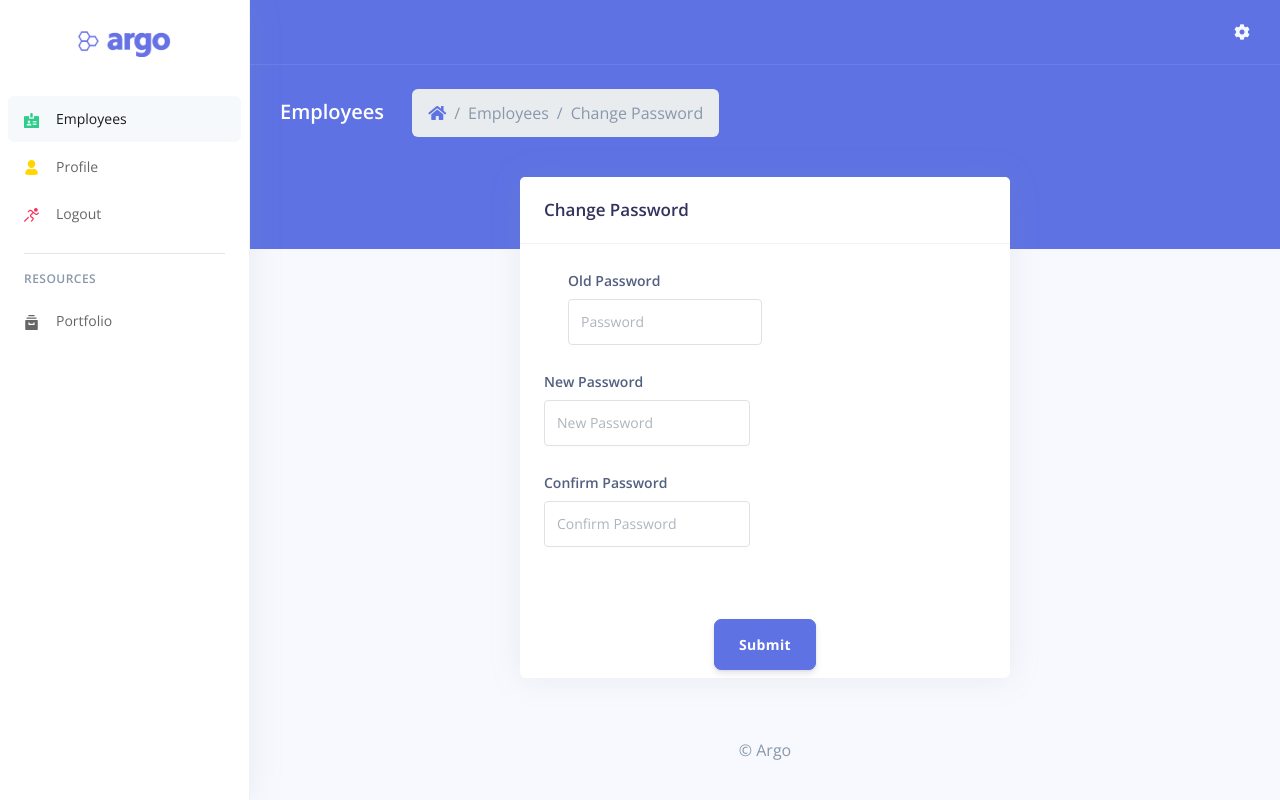
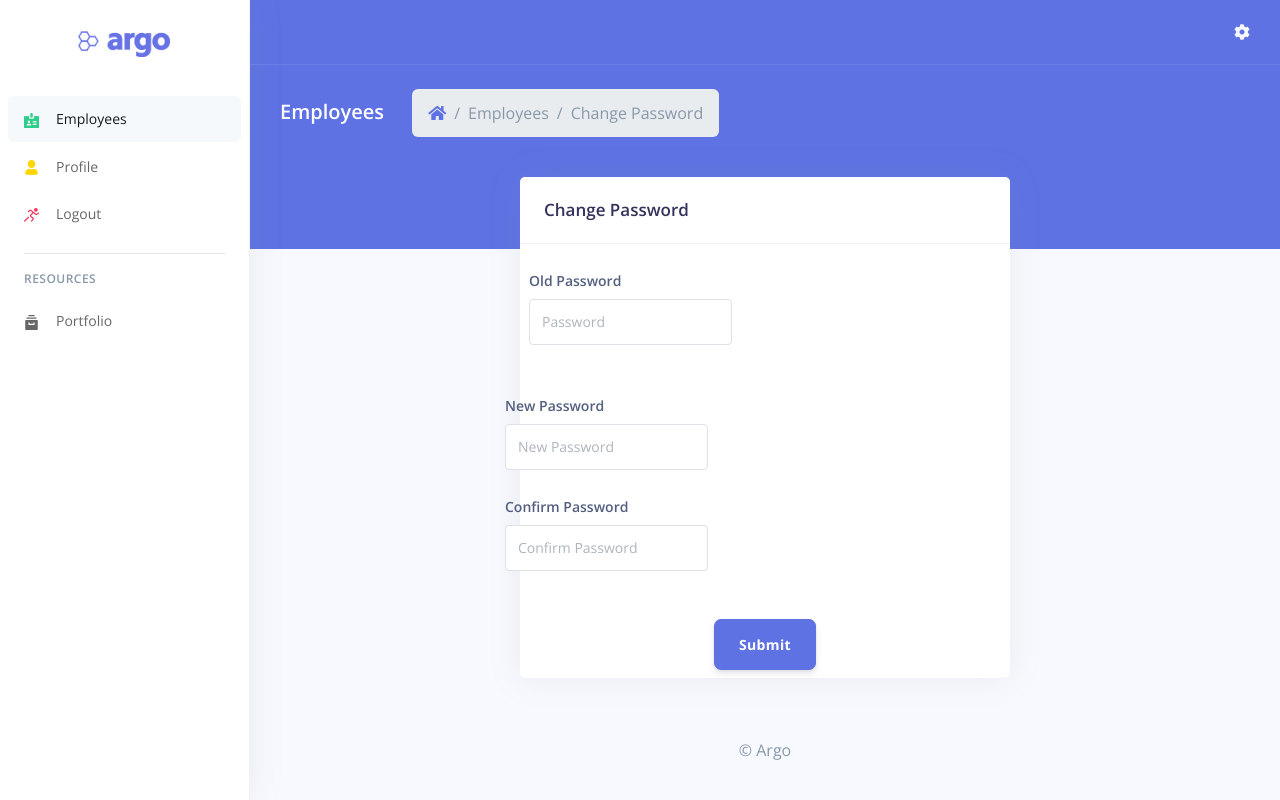
Before and after one commit to kchongee/employee-management-laravel, a Flask app: page /employees/change_password/1 in a window 1280 px wide. Run offline with Flask 2, Linux system fonts and the light colour scheme; a user stored in the database is signed in; some libraries are stand-ins or nearby versions.

Commit message:
add change_password html

```diff
--- a/apps/templates/home/employees_change_password.html
+++ b/apps/templates/home/employees_change_password.html
@@ -54,31 +54,23 @@
           </div>
           <div class="card-body">
             <form action="{{ url_for('home_blueprint.employees_change_password',id=id) }}" method="post" enctype="multipart/form-data">
-              <div class="pl-lg-4">
               <div class="row">
-                  <div class="col-lg-6">
                 <div class="form-group">
                   <label class="form-control-label" for="input-old_password">Old Password</label>
                   <input type="text" name="old_password" id="input-old_password" class="form-control" placeholder="Password">
                   </div>
                 </div>
               </div>
-                </div>
               <div class="row">
-                  <div class="col-lg-6">
                 <div class="form-group">
                   <label class="form-control-label" for="input-new_password">New Password</label>
                   <input type="text" name="new_password" id="input-new_password" class="form-control" placeholder="New Password">
                 </div>
               </div>
-                </div>
               <div class="row">
-                  <div class="col-lg-6">
                 <div class="form-group">
                   <label class="form-control-label" for="input-confirm_password">Confirm Password</label>
                   <input type="text" name="confirm_password" id="input-confirm_password" class="form-control" placeholder="Confirm Password">
-                    </div>
-                  </div>
                 </div>
               </div>
               <div class="text-right my-2 mx-auto mt-4 mb-2">
```
Lines whose indentation alone changed are shown as unchanged.
